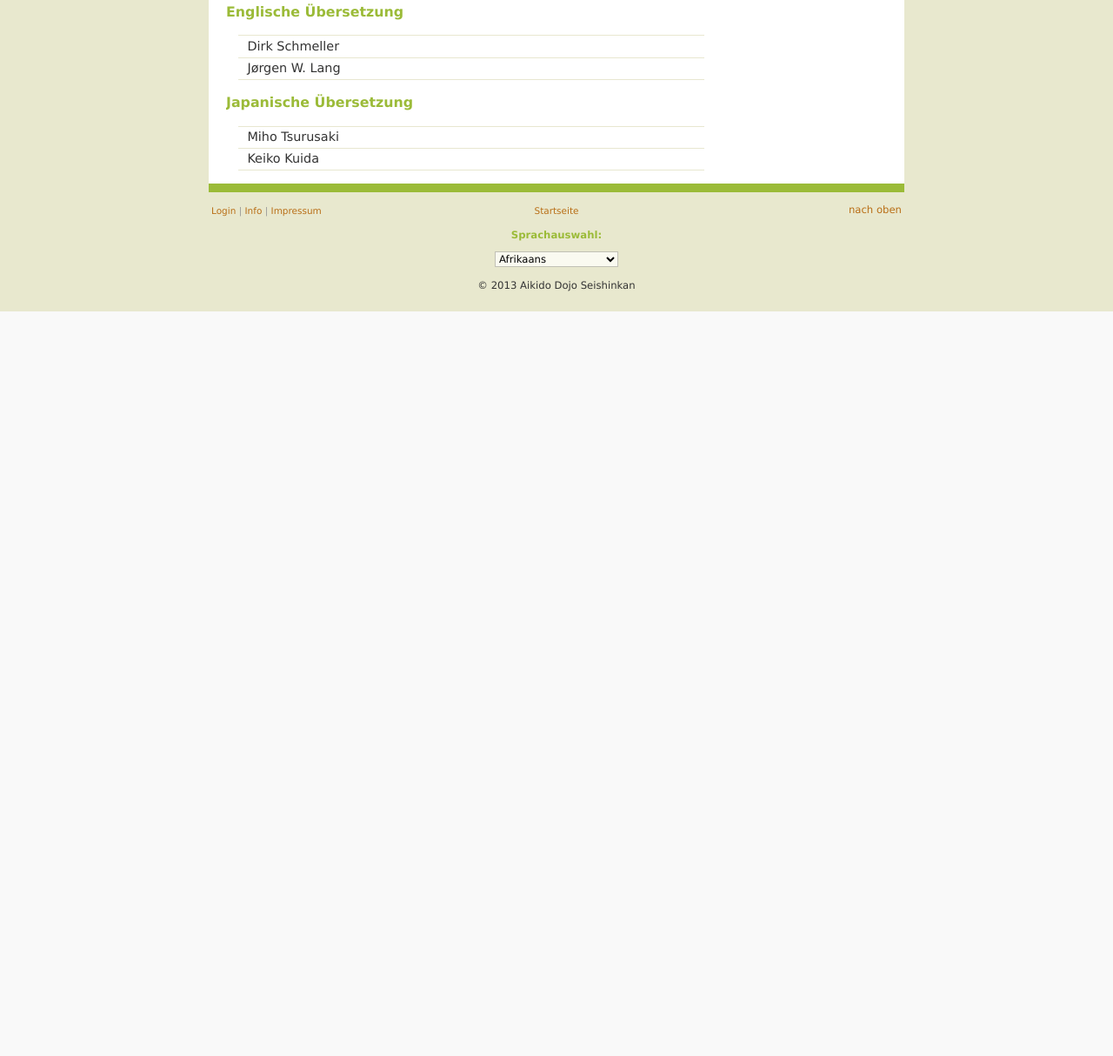
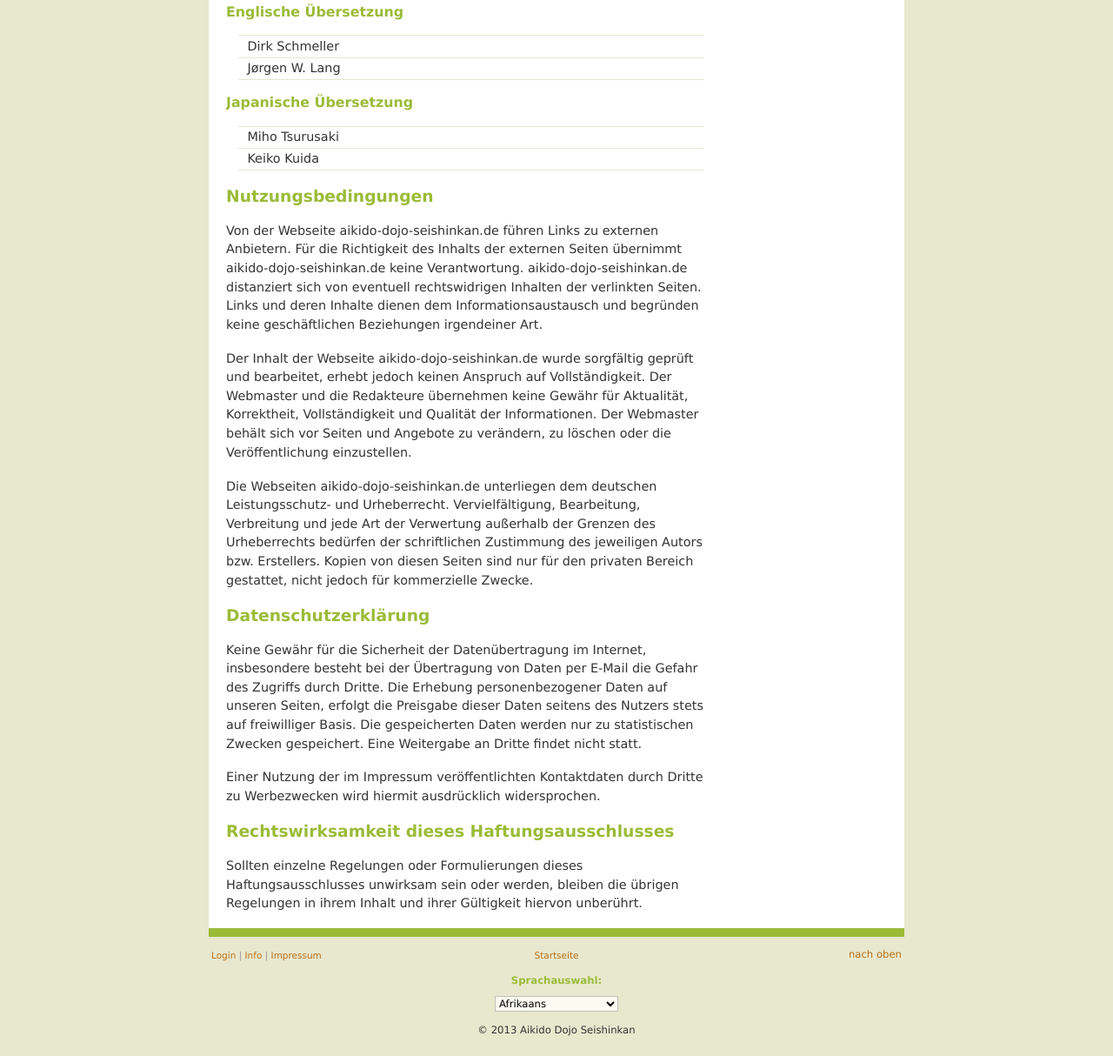
Before and after one commit to marcusti/seishinkan, a Django app: template templates/impressum.html in a window 1280 px wide. Shown: the part 612-1826 px from the top of the page at 87% size. Before the commit the page ends 970 px from the top, so only its background shows below. Run offline with Django 3.2, Linux system fonts and the light colour scheme; the template is opened without the code that fills it: most values are stand-ins (such as "Sample title", 1, 10 or a date in 2020).

Commit message:
impressum update

```diff
--- a/templates/impressum.html
+++ b/templates/impressum.html
@@ -47,4 +47,47 @@ Internet: www.aikido-dojo-seishinkan.de
 <li>Keiko Kuida</li>
 </ul>
 
+<h3>Nutzungsbedingungen</h3>
+
+<p>
+Von der Webseite aikido-dojo-seishinkan.de führen Links zu externen Anbietern.
+Für die Richtigkeit des Inhalts der externen Seiten übernimmt aikido-dojo-seishinkan.de keine Verantwortung.
+aikido-dojo-seishinkan.de distanziert sich von eventuell rechtswidrigen Inhalten der verlinkten Seiten.
+Links und deren Inhalte dienen dem Informationsaustausch und begründen keine geschäftlichen Beziehungen irgendeiner Art.
+</p>
+
+<p>
+Der Inhalt der Webseite aikido-dojo-seishinkan.de wurde sorgfältig geprüft und bearbeitet,
+erhebt jedoch keinen Anspruch auf Vollständigkeit.
+Der Webmaster und die Redakteure übernehmen keine Gewähr für Aktualität, Korrektheit, Vollständigkeit und Qualität der Informationen.
+Der Webmaster behält sich vor Seiten und Angebote zu verändern, zu löschen oder die Veröffentlichung einzustellen.
+</p>
+
+<p>
+Die Webseiten aikido-dojo-seishinkan.de unterliegen dem deutschen Leistungsschutz- und Urheberrecht.
+Vervielfältigung, Bearbeitung, Verbreitung und jede Art der Verwertung außerhalb der Grenzen des Urheberrechts
+bedürfen der schriftlichen Zustimmung des jeweiligen Autors bzw. Erstellers.
+Kopien von diesen Seiten sind nur für den privaten Bereich gestattet, nicht jedoch für kommerzielle Zwecke.
+</p>
+
+<h3>Datenschutzerklärung</h3>
+
+<p>
+Keine Gewähr für die Sicherheit der Datenübertragung im Internet,
+insbesondere besteht bei der Übertragung von Daten per E-Mail die Gefahr des Zugriffs durch Dritte.
+Die Erhebung personenbezogener Daten auf unseren Seiten, erfolgt die Preisgabe dieser Daten seitens des Nutzers stets auf freiwilliger Basis.
+Die gespeicherten Daten werden nur zu statistischen Zwecken gespeichert. Eine Weitergabe an Dritte findet nicht statt.
+</p>
+
+<p>
+Einer Nutzung der im Impressum veröffentlichten Kontaktdaten durch Dritte zu Werbezwecken wird hiermit ausdrücklich widersprochen.
+</p>
+
+<h3>Rechtswirksamkeit dieses Haftungsausschlusses</h3>
+
+<p>
+Sollten einzelne Regelungen oder Formulierungen dieses Haftungsausschlusses unwirksam sein oder werden,
+bleiben die übrigen Regelungen in ihrem Inhalt und ihrer Gültigkeit hiervon unberührt.
+</p>
+
 {% endblock %}
```
